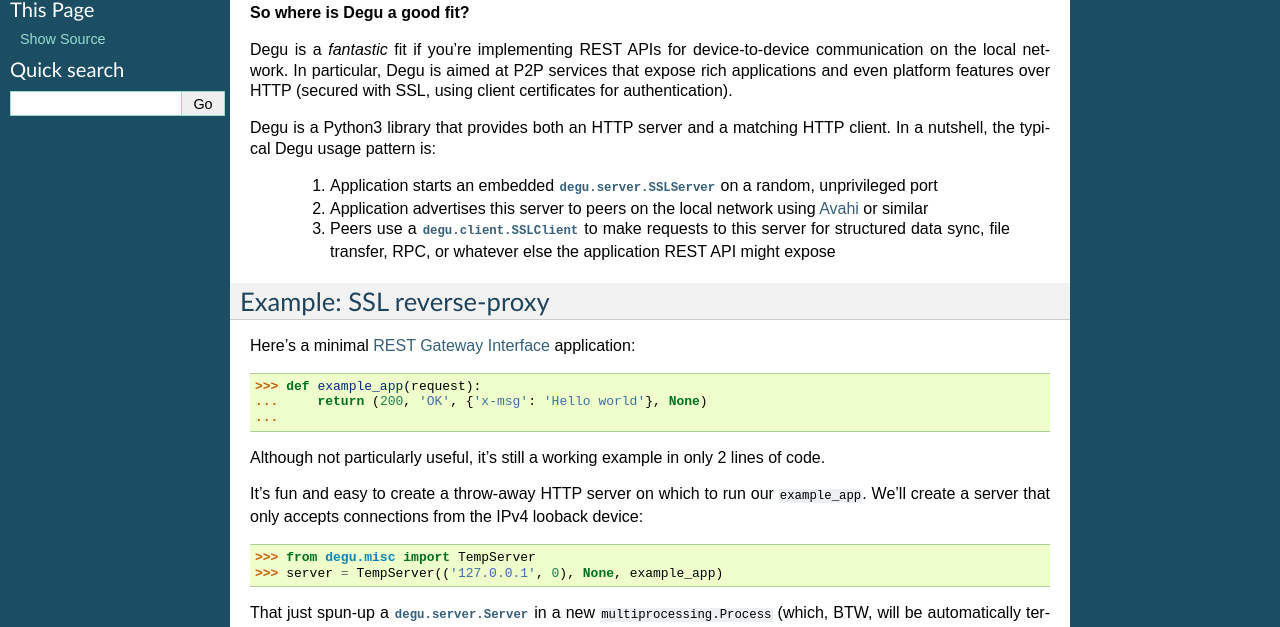
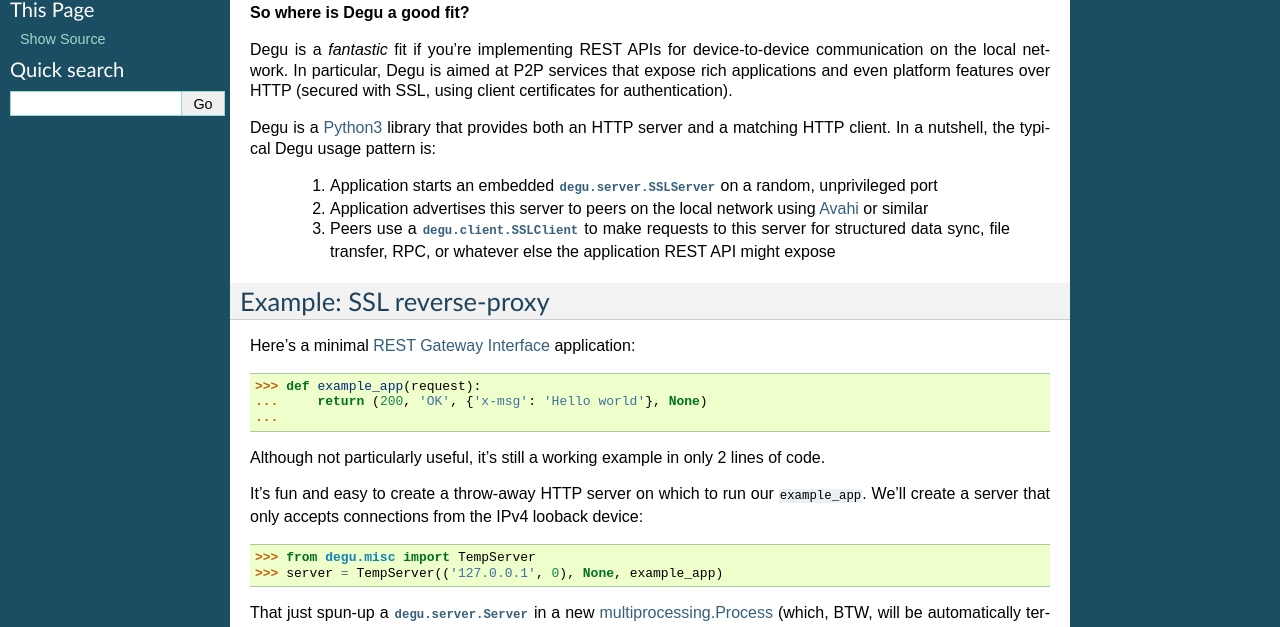
Before and after one commit to json420/degu, a Sphinx documentation site: the page built from doc/tutorial.rst, in a window 1280 px wide and 900 px high. Shown: the part 257-884 px from the top of the window. Built offline with Sphinx 7.4.7, drawn with Linux system fonts in a browser that asks for light colours.

Commit message:
more links

```diff
--- a/doc/tutorial.rst
+++ b/doc/tutorial.rst
@@ -20,8 +20,8 @@ communication on the local network.  In particular, Degu is aimed at P2P
 services that expose rich applications and even platform features over HTTP
 (secured with SSL, using client certificates for authentication).
 
-Degu is a Python3 library that provides both an HTTP server and a matching HTTP
-client.  In a nutshell, the typical Degu usage pattern is:
+Degu is a `Python3`_ library that provides both an HTTP server and a matching
+HTTP client.  In a nutshell, the typical Degu usage pattern is:
 
     1. Application starts an embedded :class:`degu.server.SSLServer` on a
        random, unprivileged port
@@ -55,7 +55,7 @@ IPv4 looback device:
 >>> server = TempServer(('127.0.0.1', 0), None, example_app)
 
 That just spun-up a :class:`degu.server.Server` in a new
-``multiprocessing.Process`` (which, BTW, will be automatically terminated when the :class:`degu.misc.TempServer` instance is garbage collected).
+`multiprocessing.Process`_ (which, BTW, will be automatically terminated when the :class:`degu.misc.TempServer` instance is garbage collected).
 
 Now we'll need a :class:`degu.client.Client` so we can make requests to our
 above ``server``:
@@ -101,7 +101,7 @@ For example, here's an RGI application that implements a `reverse-proxy`_:
 
 This case is slightly more complicated as the RGI callable will be a
 ``ProxyApp`` instance rather than a plain function.  In order to avoid subtle
-problems when pickling and un-pickling complex objects on their way to a new ``multiprocessing.Process``, it's best to pass only functions and simple data
+problems when pickling and un-pickling complex objects on their way to a new `multiprocessing.Process`_, it's best to pass only functions and simple data
 structures to a new process.  This approach also avoids importing unnecessary
 modules and using unnecessary resources in your main application process.
 
```
Also changed, not shown: other parts of doc/tutorial.rst (+2 -0 lines).
